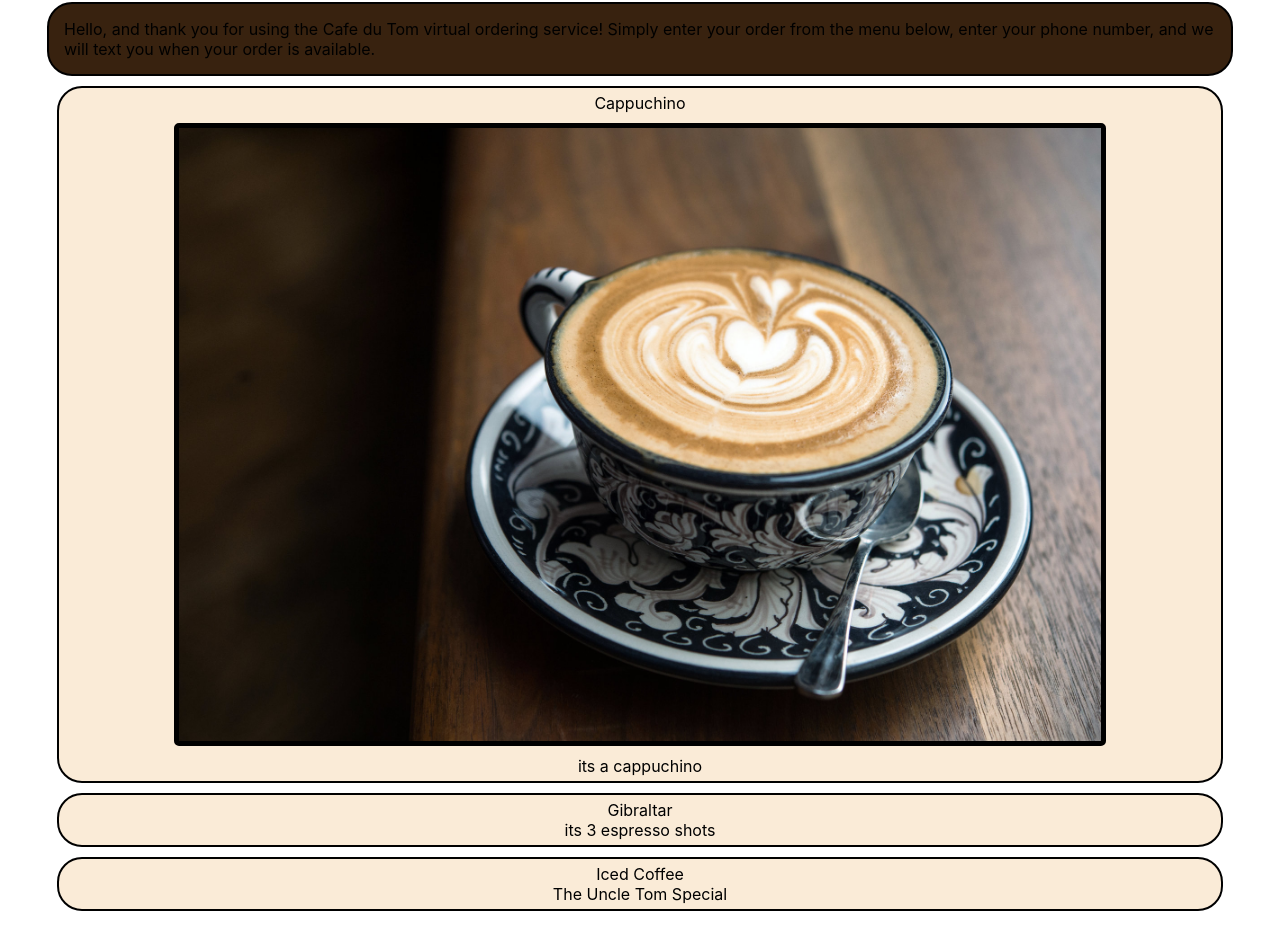
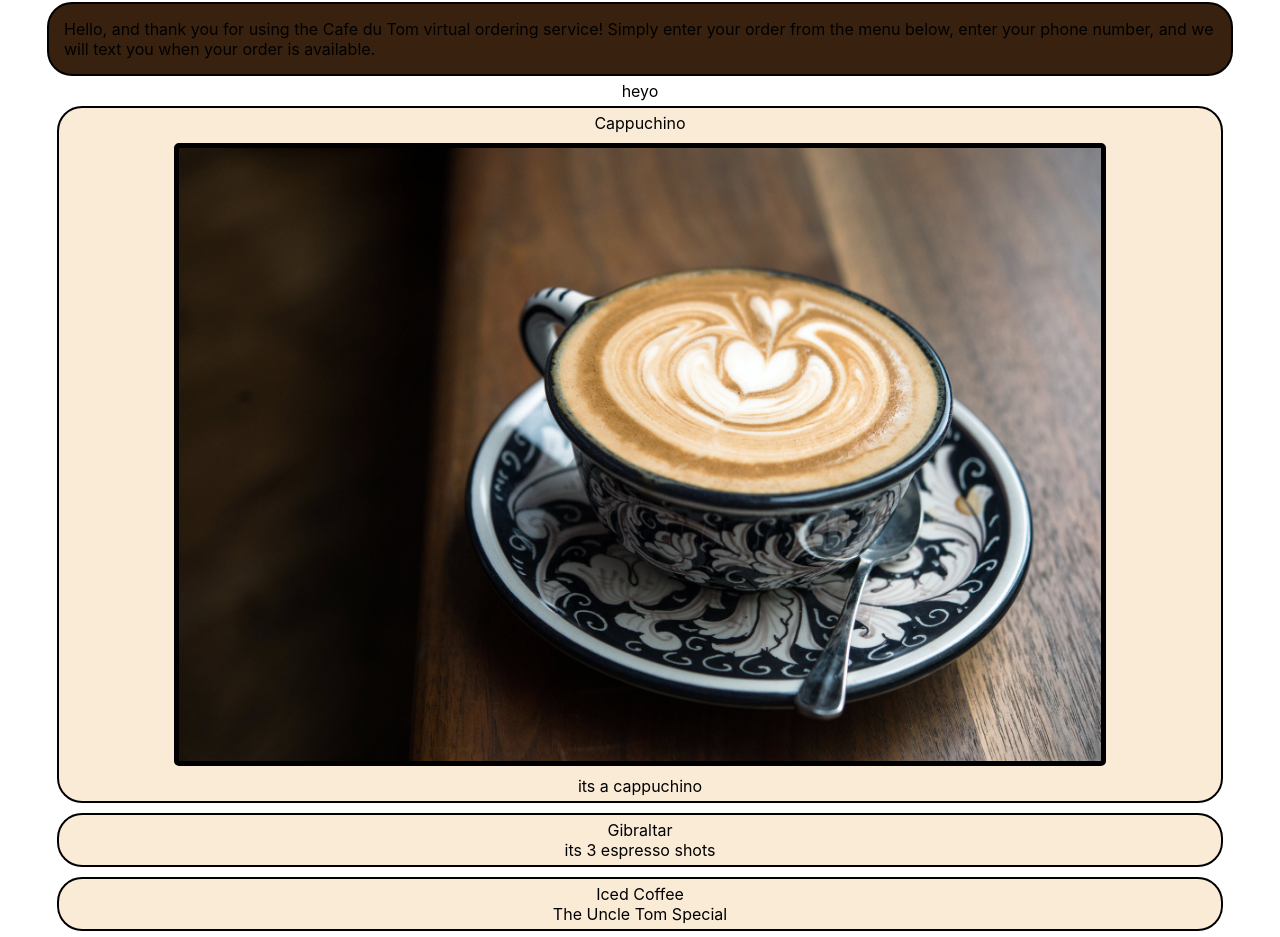
Before and after one commit to Phreakester/cafe-du-tom, a React (Create React App) app: page / in a window 1280 px wide. Shown: the part 100-1037 px from the top of the page. Before the commit the page ends 1016 px from the top, so only its background shows below. Built offline with nearby package versions, Linux system fonts and the light colour scheme.

Commit message:
Changed the structure so all components fall under the App component, allowing us to pass the order from the menu to the CompleteOrder component

```diff
--- a/src/components/App.js
+++ b/src/components/App.js
@@ -1,9 +1,22 @@
-import logo from './logo.svg';
+import Mastiff from './Mastiff';
+import Menu from './Menu';
+import CompleteOrder from './CompleteOrder';
+
+import cappuchino_img from './../assets/cappuchino.jpg'
+
+const itemList = [
+  ["Cappuchino", cappuchino_img, "its a cappuchino"],
+  ["Gibraltar", ,"its 3 espresso shots"],
+  ["Iced Coffee", ,"The Uncle Tom Special"],
+];
+
 
 function App() {
   return (
     <div className="main-body">
-      Hello, and thank you for using the Cafe du Tom virtual ordering service! Simply enter your order from the menu below, enter your phone number, and we will text you when your order is available.
+      <Mastiff />
+      <Menu allItems = {itemList} />
+      <CompleteOrder />
     </div>
   );
 }
--- /dev/null
+++ b/src/components/CompleteOrder.js
@@ -0,0 +1,9 @@
+function CompleteOrder() {
+  return (
+    <div className="main-body">
+      Hello, and thank you for using the Cafe du Tom virtual ordering service! Simply enter your order from the menu below, enter your phone number, and we will text you when your order is available.
+    </div>
+  );
+}
+
+export default CompleteOrder;
--- a/src/components/Menu.js
+++ b/src/components/Menu.js
@@ -2,11 +2,18 @@ import './../styles/Menu.css';
 import MenuItem from './MenuItem';
 
 function Menu(props) {
-    console.log(props.allItems)
+    var order = [];
+
+    function addToOrder(itemToAdd) {
+        order.push(itemToAdd);
+        console.log('Added ' + itemToAdd + ' to the order.');
+    }
+
     return(
         <div className = 'menu-container'>
+            <div onClick={() => console.log(order)}>{'heyo ' + order}</div>
             {props.allItems.map((item) =>
-                <MenuItem item = {item}/>
+                <MenuItem item = {item} addToOrder={addToOrder}/>
             )}
         </div>
     )
--- a/src/components/MenuItem.js
+++ b/src/components/MenuItem.js
@@ -1,18 +1,23 @@
-
+import React, { useState } from 'react';
 import './../styles/MenuItem.css';
 
 function MenuItem(props) {
   const item = props.item;
+  const [isClicked, setIsClicked] = useState(false);
+
   return (
-    <div className="item-card">
-      <div className='item-name'>
-        {item[0]}
+    isClicked ? ( //Change to the clicked version of the card, where they can specify sugar, milk, etc.
+      <div className="item-card">
+        <button onClick = {() => {setIsClicked(false); props.addToOrder('cappuchino');}}>Add to order?</button>
       </div>
+    ) : (
+    <div className="item-card" onClick={() => setIsClicked(true)}>
+      <div className='item-name'>{item[0]}</div>
       {item[1] && <img src={item[1]} className="item-img" />}
       {item[2] &&  <div className="item-description">
         {item[2]}
       </div>}
-    </div>
+    </div>)
   );
 }
 
--- a/src/index.js
+++ b/src/index.js
@@ -5,8 +5,7 @@ import './styles/index.css';
 
 import reportWebVitals from './reportWebVitals';
 
-import Mastiff from './components/Mastiff';
-import Menu from './components/Menu'
+import App from './components/App'
 
 import cappuchino_img from './assets/cappuchino.jpg'
 
@@ -18,8 +17,7 @@ const itemList = [
 
 ReactDOM.render(
   <React.StrictMode>
-    <Mastiff />
-    <Menu allItems = {itemList} />
+    <App />
   </React.StrictMode>,
   document.getElementById('root')
 );
```
